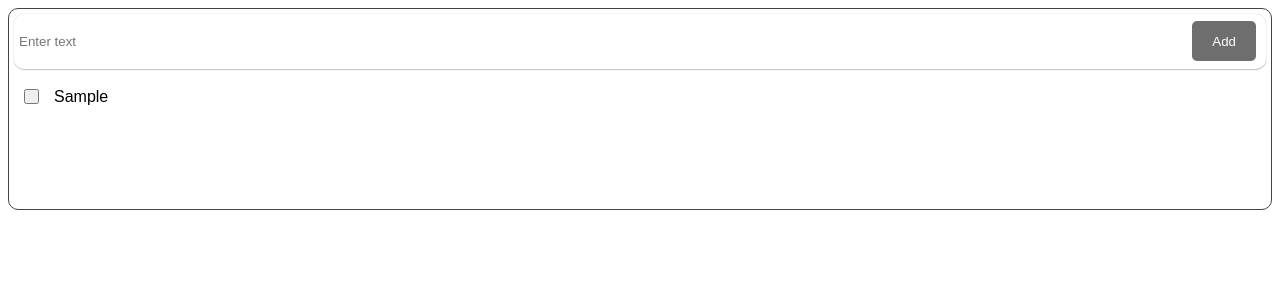
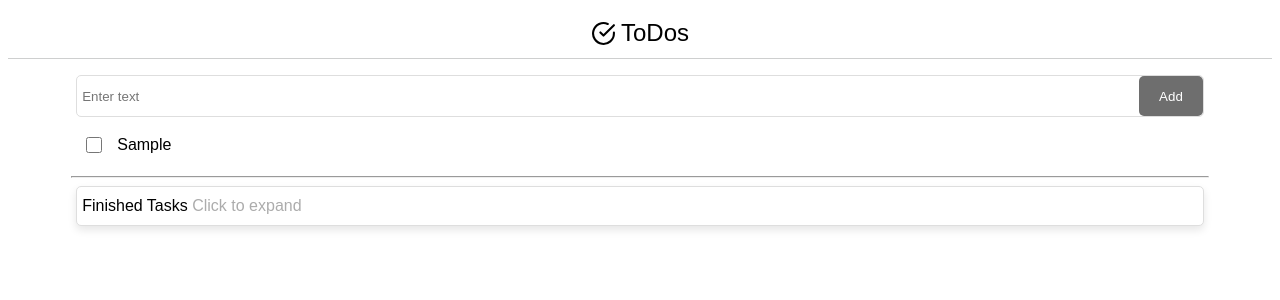
Before and after one commit to subbu-koppula/ToDo, a React (Vite) app: page / in a window 1280 px wide. Both pictures are taken after typing "Sample" into the empty fields and a click on the button "Add". Shown: the top 300 px of the page. Built offline with nearby package versions, Linux system fonts and the light colour scheme.

Commit message:
Made UI changes, and added some features.

```diff
--- a/src/App.jsx
+++ b/src/App.jsx
@@ -1,12 +1,14 @@
 import { useState } from 'react'
 import ToDo from './ToDo.jsx'
+import Header from './Header.jsx'
 // import './App.css'
 
 function App() {
 
   return(
     <>
-    <ToDo/>
+      <Header/>
+      <div style={{width : '90%', margin:'auto', marginTop:'1em'}}><ToDo/></div>
     </>
   )
 }
--- a/src/Card.css
+++ b/src/Card.css
@@ -5,19 +5,21 @@
     transition: box-shadow 0.3s ease;
     margin: 5px;
     font-family: Arial, Helvetica, sans-serif;
+    border: 1px solid #dedede;
+    border-radius: 5px;
 }
 
 .card:hover {
-    box-shadow: 0 8px 16px rgba(0, 0, 0, 0.2);
+    box-shadow: 0 4px 8px rgba(0, 0, 0, 0.15);
 }
 
 .card-content {
-    padding: 5px;
+    /* padding: 5px; */
+    padding-left: 5px;
     display: flex;
     flex-direction: row;
     justify-content: space-between;
     align-items: center;
-
 }
 
 .card-title {
@@ -33,15 +35,16 @@
 }
 
 .card-button {
-    background-color: #007bff;
+    background-color: #8e8e8e;
     color: #fff;
     border: none;
     border-radius: 5px;
-    height: 40px;
+    height: 30px;
     margin-right: 5px;
-    width: 63.8px;
+    width: 50px;
     cursor: pointer;
     transition: background-color 0.3s ease;
+    margin-left: auto;
 }
 
 .card-button:hover {
@@ -53,17 +56,28 @@
     border-width: 1px, 1px; */
     display: inline;
     margin: 15px 15px 15px 15px;
-    height: 15px;
-    width: 15px;
+    height: 16px;
+    width:  16px;
     padding: 0;
+    background-color: white;
+    border-radius: 2px;
+    border-width: 1px;
 }
 .details{
     /* border-style: solid;
     border-width: 1px,1px,1px; */
-    display: inline;
+    /* display: inline; */
+    display: flex;
+    justify-content: space-between;
+    align-items: center;
+    flex-direction: row;
     font-family: Arial, Helvetica, sans-serif;
 }
 .details-title{
     margin: 0;
     display: inline;
 }
+.card-container{
+    display: flex;
+    align-items: center;
+}
--- a/src/Card.jsx
+++ b/src/Card.jsx
@@ -1,25 +1,33 @@
 import React from 'react';
 import './Card.css';
-import { useState } from 'react';
 
 function Card(props) {
     // const [hide, sethide] = useState(true);
 
     function done(){
-        props.handleDone(props.id)
-        props.setCount(props.Count-1)
+        props.handleDone(props.id);
     }
-
+    function Delete(){
+        props.handleDelete(props.id);
+    }
     return (
         // hide ?
         // (
-        <div>
+        <div className='card-container'>
             {/* <div className='checkbox'> */}
-               <button className='checkbox' onClick={done}></button>
             {/* </div> */}
             <div className='details'>
-                <p className='details-title'>{props.title}</p>
+                <input
+                    type="checkbox"
+                    id={`checkbox-${props.id}`}
+                    className='checkbox'
+                    onChange={done}
+                    checked={props.done}
+                    // style={{ display: 'none' }} // Hide the checkbox visually
+                />
+                <label htmlFor={`checkbox-${props.id}`} className='details-title'>{props.title}</label>
             </div>
+            {props.done ? <button className="card-button" onClick={Delete}>Delete</button> : null}
         </div>
 
         // ) : null
--- /dev/null
+++ b/src/FinishedCard.jsx
@@ -0,0 +1,25 @@
+import React, {useState} from "react";
+import Card from "./Card";
+import './Card.css';
+
+export default function FinishedCard({Todos, handleDone, handleDelete}){
+    const [expanded, setExpanded] = useState(false);
+    const toggleVisibility = () => {
+        setExpanded(!expanded);
+        console.log("this button is triggered");
+    }
+
+    return(
+    <>
+        <div className="card" >
+            <div className="card-content" onClick={toggleVisibility}>
+                <label className="card-title">Finished Tasks <span style={{color : "#acacac"}}>{`Click to ${expanded ? 'condense' : 'expand'}`}</span></label>
+            </div>
+            {expanded&&Todos.length ?
+            Todos.map((index) => (
+                index.done ? <Card key={index.id} id={index.id} handleDelete={handleDelete} done={index.done} handleDone={handleDone} title={index.title} /> : null
+            )) : null }
+        </div>
+    </>
+    )
+}
--- /dev/null
+++ b/src/Header.jsx
@@ -0,0 +1,32 @@
+import React from 'react';
+import logoSvg from "./assets/logo.svg";
+
+export default function Header(){
+    const headerStyle = {
+        width : '100%',
+        display: 'flex',
+        height: '50px',
+        flexDirection: 'row',
+        alignItems: 'center',
+        justifyContent: 'center',
+        borderStyle: 'solid',
+        borderColor: '#CECFCF',
+        borderWidth: '0 0 1px 0',
+        marginBottom: '5px'
+    }
+    const styles = {
+        fontFamily: "Arial",
+        textAlign: "left",
+        fontSize: '1.5rem',
+        margin: '0',
+        marginLeft: '5px',
+        // marginLeft: '10px',
+        display: 'inline',
+    }
+    return(
+        <div style={headerStyle}>
+            <img src={logoSvg} alt="Logo" style={{ margin: '0', height: '25px' }} />
+            <p style={styles}>ToDos</p>
+        </div>
+    )
+}
--- a/src/InputBox.css
+++ b/src/InputBox.css
@@ -3,17 +3,19 @@
     flex-direction: row;
     justify-content: space-between;
     align-items: center;
-    border-radius: 10px;
-    border-style: none;
+    border-radius: 5px;
+    border-style: solid;
+    border-color: #dedede;
+    border-width: 1px;
     background-color: #fff;
     /* box-shadow: 0 4px 8px rgba(0, 0, 0, 0.1); */
-    box-shadow: var(--ds-shadow-raised, 0px 1px 1px #091e4240, 0px 0px 1px #091e424f);
+    /* box-shadow: var(--ds-shadow-raised, 0px 1px 1px #091e4240, 0px 0px 1px #091e424f); */
     transition: box-shadow 0.3s ease;
     margin: 5px;
 }
 .inputBox{
     width: 100%;
-    height: 44.6px;
+    height: 30px;
     padding: 5px;
     border-radius: 10px;
     border: none;
@@ -32,7 +34,7 @@
     border: none;
     border-radius: 5px;
     height: 40px;
-    margin-right: 10px;
+    /* margin-right: 5px; */
     width: 63.8px;
     padding-left:20px;
     padding-right: 20px;
--- a/src/InputBox.jsx
+++ b/src/InputBox.jsx
@@ -17,9 +17,6 @@ function InputBox(props){
                 done: false,
             }
         ])};
-
-        props.setCount(props.Count+1);
-        console.log(inputText, props.Count);
         setInputText('');
     };
 
--- a/src/ToDo.css
+++ b/src/ToDo.css
@@ -1,5 +1,5 @@
 .ToDo-container{
-    border-style: solid;
+    border-style: none;
     border-radius: 10px;
     border-color: rgb(67, 69, 69);
     border-width: 1px;
--- a/src/ToDo.jsx
+++ b/src/ToDo.jsx
@@ -1,6 +1,7 @@
 import React, {useState, useEffect} from 'react';
 import Input from './InputBox.jsx';
 import Card from './Card.jsx';
+import FinishedCard from './FinishedCard.jsx';
 import './ToDo.css';
 
 function ToDo(props) {
@@ -21,7 +22,7 @@ function ToDo(props) {
     },[Todos]);
 
 
-    const [Count, setCount] = useState(0);
+
 
     function handleDone(passedId){
         //This function takes an ID and then iterates through the Todos array.
@@ -33,17 +34,22 @@ function ToDo(props) {
             }
             return index;
         }));
-        console.log(Todos);
+        // console.log(Todos);
     };
-
+    function handleDelete(passedID){
+        const updatedTodos = Todos.filter(todo => todo.id !== passedID);
+        setTodos(updatedTodos);
+    };
 
 
     return (
         <div className='ToDo-container'>
-            <Input Todos={Todos} Count = {Count} setCount={setCount} setTodos = {setTodos}/>
+            <Input Todos={Todos} setTodos = {setTodos}/>
             {Todos.length ? Todos.map((index) => (
-                !index.done ? <Card key={index.id} Count={Count} setCount={setCount} id={index.id} handleDone={handleDone} title={index.title} /> : null
+                !index.done ? <Card key={index.id} handleDelete={handleDelete} id={index.id} done={index.done} handleDone={handleDone} title={index.title} /> : null
             )) : null }
+            <hr/>
+            <FinishedCard Todos={Todos} handleDelete={handleDelete} handleDone={handleDone}/>
         </div>
     );
 }
```
Also changed, not shown: src/Card2.jsx (added, +16 -0 lines), src/assets/logo.svg (added).
